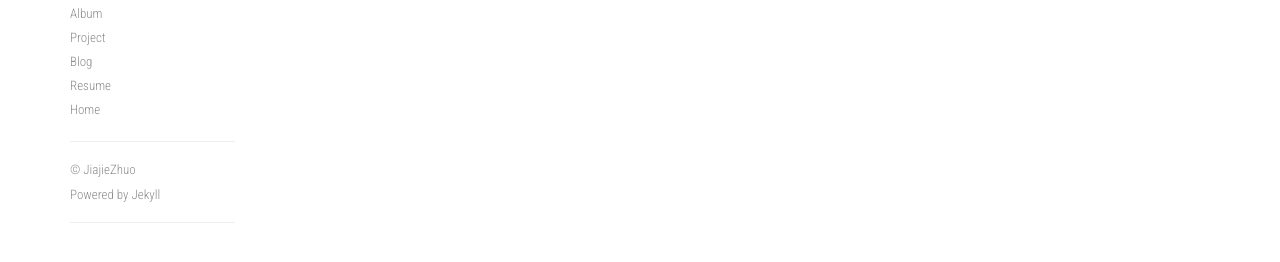
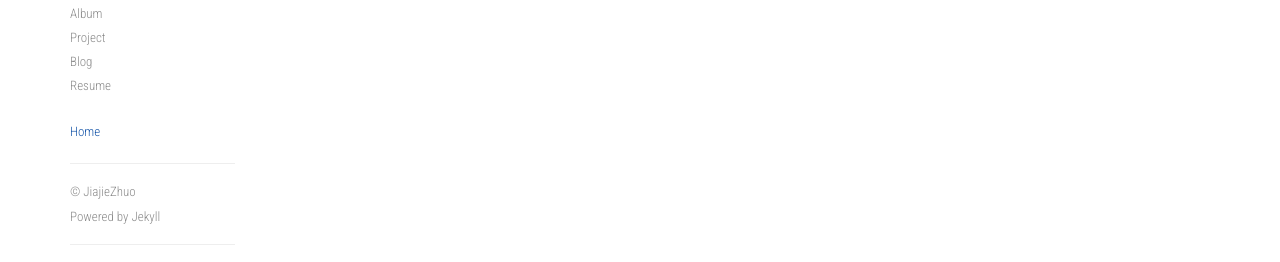
Before and after one commit to 0lddriv3r/0lddriv3r.github.io, a Jekyll site: the page built from about.md, in a window 1280 px wide. Shown: the part 721-983 px from the top of the page. Built offline with Jekyll 4.4.1, drawn with Linux system fonts in a browser that asks for light colours; nearby versions of some CDN libraries.

```diff
--- a/_includes/sidebar.html
+++ b/_includes/sidebar.html
@@ -25,8 +25,9 @@
                     <li><a href="{{site.baseurl}}/resume.html">Resume</a></li>
 
                 </ul>
+                <br/>
                 <ul>
-                    <li><a href="{{site.baseurl}}/index.html">Home</a></li>
+                    <li><a href="{{site.baseurl}}">Home</a></li>
                 </ul>
             </div>
             <hr>
```
